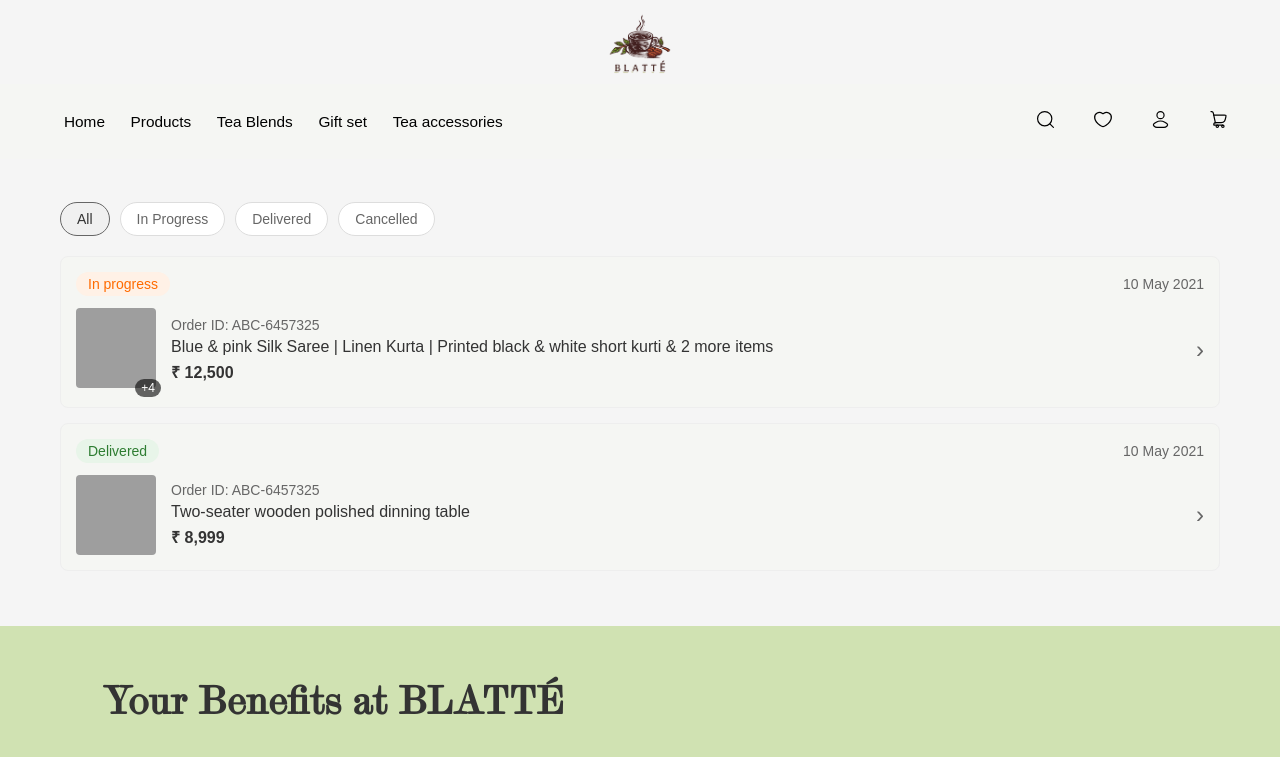
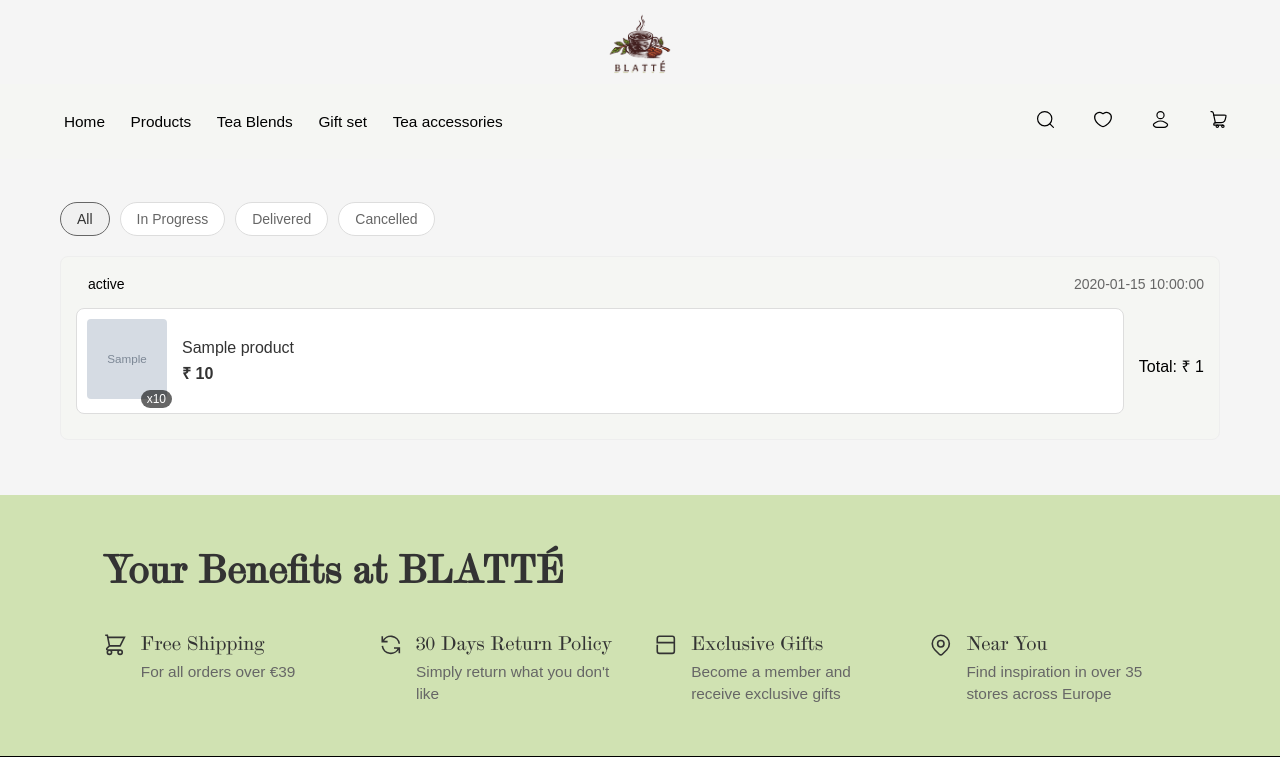
Before and after one commit to DaveAbhishek-GHUB/Blatte, a Flask app: template templates/myorders.html in a window 1280 px wide. Shown: the top 757 px of the page. Run offline with Flask 3, Linux system fonts and the light colour scheme; the template is opened without the code that fills it: most values are stand-ins (such as "Sample title", 1, 10 or a date in 2020); grey boxes marked "Sample" are stand-in pictures; grey boxes are pictures that could not be loaded.

Commit message:
feat: ordershowcase feature added.

```diff
--- a/run.py
+++ b/run.py
@@ -1045,7 +1045,7 @@ def create_order(cart_items, payment_method, shipping_address, cursor):
     """Create an order object with product details"""
     placeholders = ', '.join(['%s'] * len(cart_items))
     cursor.execute(f"""
-        SELECT id, product_name, price
+        SELECT id, product_name, price, main_product_image
         FROM products
         WHERE id IN ({placeholders})
     """, cart_items)
@@ -1057,9 +1057,10 @@ def create_order(cart_items, payment_method, shipping_address, cursor):
             "product_id": product['id'],
             "name": product['product_name'],
             "price": str(product['price']),
-            "quantity": 1
+            "quantity": 1,
+            "image_url": product['main_product_image']
         } for product in products],
-        "total_amount": str(sum(product['price'] for product in products)),
+        "total_amount": str(sum(float(product['price']) for product in products)),
         "payment": {
             "method_id": payment_method['id'],
             "type": payment_method['type'],
@@ -1078,7 +1079,38 @@ def order():
 @app.route('/myorders')
 def myorders():
     """Track & trace order management page."""
-    return render_template('myorders.html')
+    user_email = request.cookies.get('user_email')
+    if not user_email:
+        flash('Please login to view your orders', 'error')
+        return redirect(url_for('auth'))
+
+    conn = get_db_connection()
+    if not conn:
+        flash('Error connecting to database', 'error')
+        return render_template('myorders.html', orders=[])
+
+    try:
+        with conn.cursor(dictionary=True) as cursor:
+            # Fetch user's orders from the database
+            cursor.execute("""
+                SELECT ordered FROM users WHERE email = %s
+            """, (user_email,))
+            user = cursor.fetchone()
+
+            if not user or not user['ordered']:
+                return render_template('myorders.html', orders=[])
+
+            # Parse the ordered JSON data
+            orders = json.loads(user['ordered']) if user['ordered'] else []
+
+            return render_template('myorders.html', orders=orders)
+    except mysql.connector.Error as err:
+        print(f"Database error: {err}")
+        flash('Error loading orders', 'error')
+        return render_template('myorders.html', orders=[])
+    finally:
+        if conn:
+            conn.close()
 
 @app.route('/admins/dashboard')
 def dashboard():
--- a/static/css/myorders.css
+++ b/static/css/myorders.css
@@ -217,3 +217,53 @@ body {
         font-size: 15px;
     }
 }
+
+/* Add this to your existing CSS file */
+.product-item {
+    display: flex;
+    align-items: center;
+    margin-bottom: 10px;
+    padding: 10px;
+    border: 1px solid #ddd;
+    border-radius: 8px;
+    background: #fff;
+}
+
+.product-image-container {
+    position: relative;
+    margin-right: 15px;
+}
+
+.product-image {
+    width: 80px; /* Adjust size as needed */
+    height: 80px; /* Adjust size as needed */
+    object-fit: cover;
+    border-radius: 4px;
+}
+
+.item-count {
+    position: absolute;
+    bottom: -5px;
+    right: -5px;
+    background: rgba(0, 0, 0, 0.6);
+    color: white;
+    padding: 2px 6px;
+    border-radius: 10px;
+    font-size: 12px;
+}
+
+.product-info {
+    flex-grow: 1;
+}
+
+.product-name {
+    font-size: 16px;
+    margin-bottom: 5px;
+    color: #333;
+}
+
+.price {
+    font-weight: bold;
+    font-size: 16px;
+    color: #333;
+}
--- a/templates/myorders.html
+++ b/templates/myorders.html
@@ -19,46 +19,33 @@
         </div>
 
         <!-- Order Items -->
-        <div class="order-list">
-            <!-- In Progress Order -->
+        {% for order in orders %}
             <div class="order-item">
                 <div class="order-header">
-                    <div class="status-badge in-progress">In progress</div>
-                    <div class="order-date">10 May 2021</div>
+                    <div class="status-badge {{ order.status }}">{{ order.status }}</div>
+                    <div class="order-date">{{ order.order_date }}</div>
                 </div>
                 <div class="order-content">
-                    <div class="product-image-container">
-                        <img src="path/to/product-image.jpg" alt="Product" class="product-image">
-                        <span class="item-count">+4</span>
+                    <div class="order-details">
+                        {% for product in order.products %}
+                            <div class="product-item">
+                                <div class="product-image-container">
+                                    <img src="{{ product.image_url }}" alt="{{ product.name }}" class="product-image">
+                                    <div class="item-count">x{{ product.quantity }}</div>
+                                </div>
+                                <div class="product-info">
+                                    <div class="product-name">{{ product.name }}</div>
+                                    <div class="price">₹ {{ product.price }}</div>
+                                </div>
+                            </div>
+                        {% endfor %}
                     </div>
-                    <div class="order-details">
-                        <div class="order-id">Order ID: ABC-6457325</div>
-                        <div class="product-name">Blue & pink Silk Saree | Linen Kurta | Printed black & white short kurti & 2 more items</div>
-                        <div class="price">₹ 12,500</div>
-                    </div>
-                    <div class="arrow">›</div>
+                    <div class="total-amount">Total: ₹ {{ order.total_amount }}</div>
                 </div>
             </div>
-
-            <!-- Delivered Orders -->
-            <div class="order-item">
-                <div class="order-header">
-                    <div class="status-badge delivered">Delivered</div>
-                    <div class="order-date">10 May 2021</div>
-                </div>
-                <div class="order-content">
-                    <img src="path/to/table-image.jpg" alt="Table" class="product-image">
-                    <div class="order-details">
-                        <div class="order-id">Order ID: ABC-6457325</div>
-                        <div class="product-name">Two-seater wooden polished dinning table</div>
-                        <div class="price">₹ 8,999</div>
-                    </div>
-                    <div class="arrow">›</div>
-                </div>
-            </div>
-        </div>
+        {% endfor %}
     </div>
     {% include 'components/yourBenefits.html' %}
+    {% include 'utilities/footer.html' %}
 </body>
-    {% include '/utilities/footer.html' %}
 </html>
```
